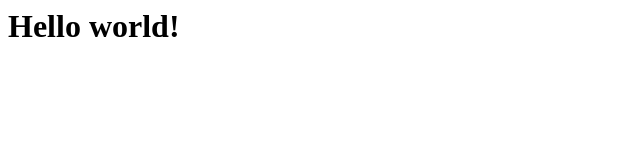
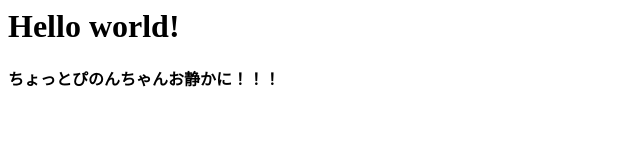
Before and after one commit to Bumpcco/test, a plain HTML site: page index.html in a window 1280 px wide. Shown: the whole page, without its empty margins (0-640 px from the left). Drawn offline with Linux system fonts and the light colour scheme.

Commit message:
<h1>の下に追加

```diff
--- a/index.html
+++ b/index.html
@@ -5,4 +5,5 @@
 	<title>てすと</title>
 </head>
 <h1>Hello world!</h1>
+<b>ちょっとぴのんちゃんお静かに！！！<b>
 </html>
```
